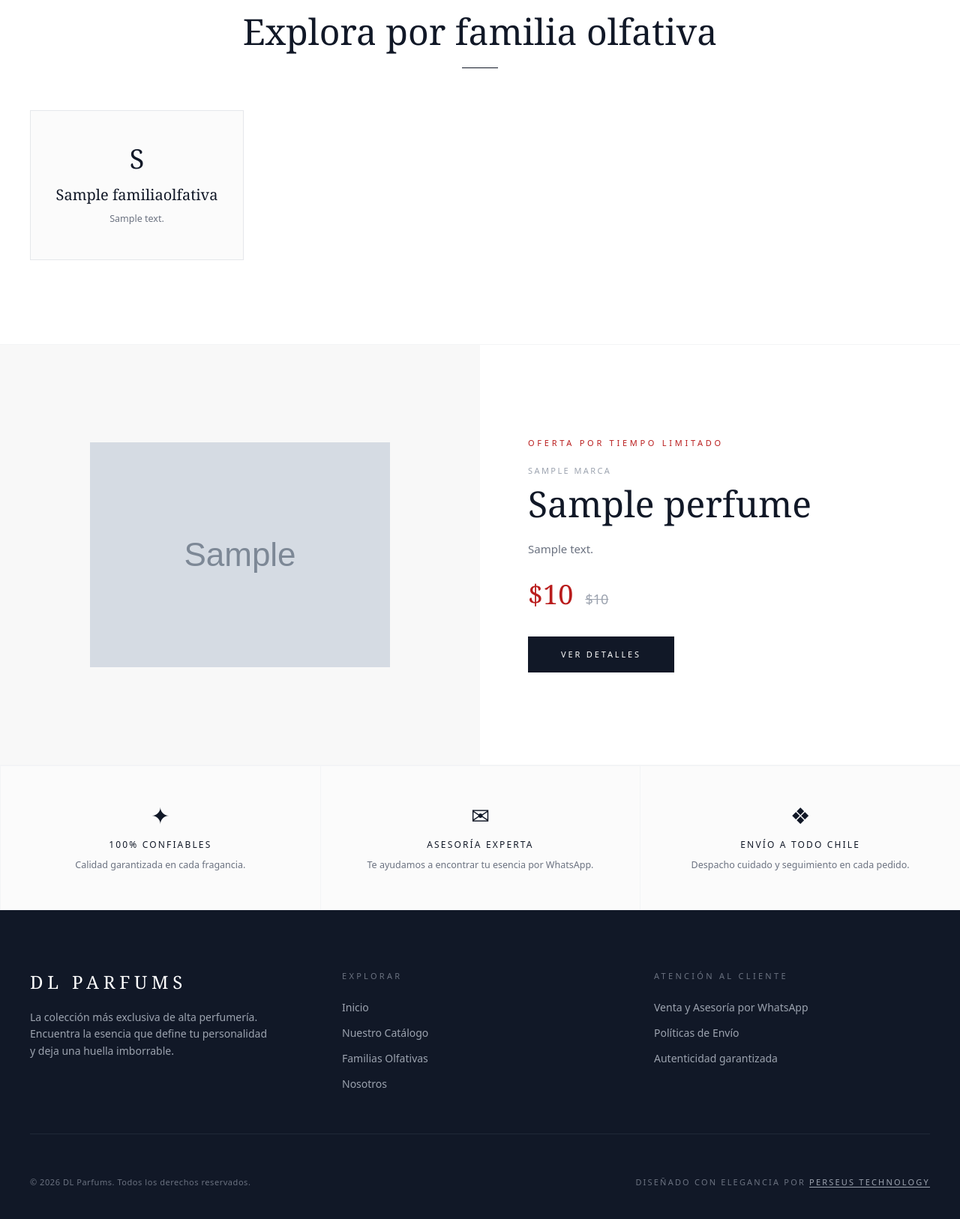
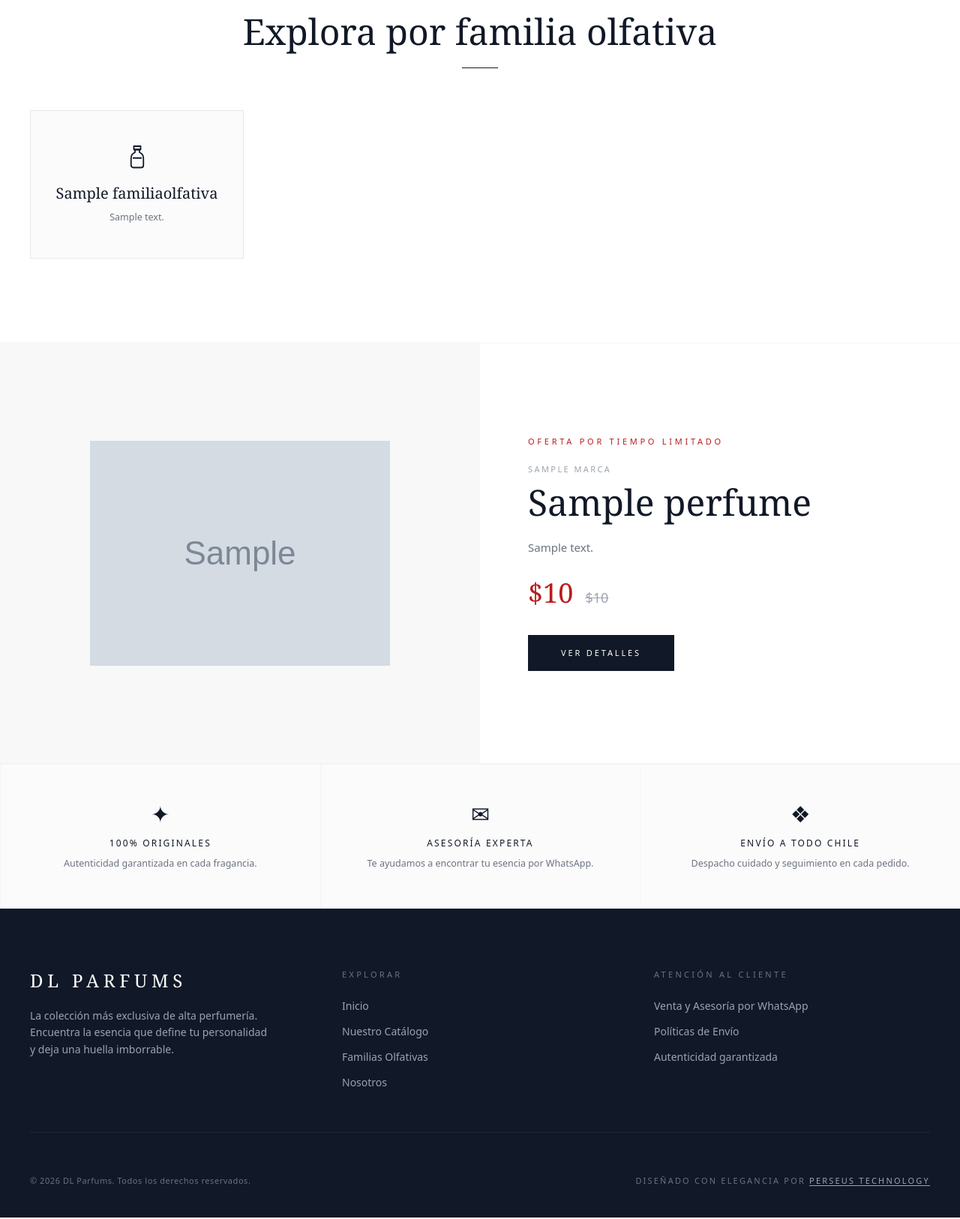
Before and after one commit to lordPobre/dl-parfums-web, a Django app: page / in a window 1280 px wide. Shown: the part 1165-2791 px from the top of the page at 75% size. Run offline with Django 5.2, Linux system fonts and the light colour scheme; tables that the repository leaves empty hold one stand-in row (values such as "Sample post"); grey boxes marked "Sample" are stand-in pictures; some libraries are stand-ins or nearby versions; some web fonts are replaced.

Commit message:
Correcciones icono

```diff
--- a/templates/home.html
+++ b/templates/home.html
@@ -72,7 +72,7 @@
     <div class="grid grid-cols-1 sm:grid-cols-2 lg:grid-cols-4 gap-5">
         {% for familia in familias %}
         <a href="{% url 'catalogo' %}?familia={{ familia.id }}#productos" class="group border border-gray-200 bg-[#fbfbfb] px-6 py-11 text-center transition-all duration-500 hover:border-gray-900 hover:bg-white hover:-translate-y-1 hover:shadow-[0_18px_40px_-22px_rgba(0,0,0,0.25)]">
-            <div class="font-serif text-4xl text-gray-900 mb-3.5">{{ familia.nombre|first|upper }}</div>
+            {% include "partials/icono_familia.html" with familia=familia %}
             <h3 class="font-serif text-xl text-gray-900 mb-2">{{ familia.nombre }}</h3>
             <p class="text-[12.5px] font-light leading-relaxed text-gray-500">{{ familia.descripcion|default:"Descubre las fragancias de esta familia."|truncatewords:14 }}</p>
         </a>
@@ -133,8 +133,8 @@
     <div class="max-w-[1400px] mx-auto grid grid-cols-1 md:grid-cols-3">
         <div class="px-8 py-12 text-center border-t md:border-t-0 md:border-l border-gray-100">
             <div class="font-serif text-3xl text-gray-900 mb-3">&#10022;</div>
-            <h4 class="text-[12px] tracking-[0.18em] uppercase mb-2">100% Confiables</h4>
-            <p class="text-[12.5px] font-light text-gray-500 leading-relaxed">Calidad garantizada en cada fragancia.</p>
+            <h4 class="text-[12px] tracking-[0.18em] uppercase mb-2">100% Originales</h4>
+            <p class="text-[12.5px] font-light text-gray-500 leading-relaxed">Autenticidad garantizada en cada fragancia.</p>
         </div>
         <div class="px-8 py-12 text-center border-t md:border-t-0 md:border-l border-gray-100">
             <div class="font-serif text-3xl text-gray-900 mb-3">&#9993;</div>
```
